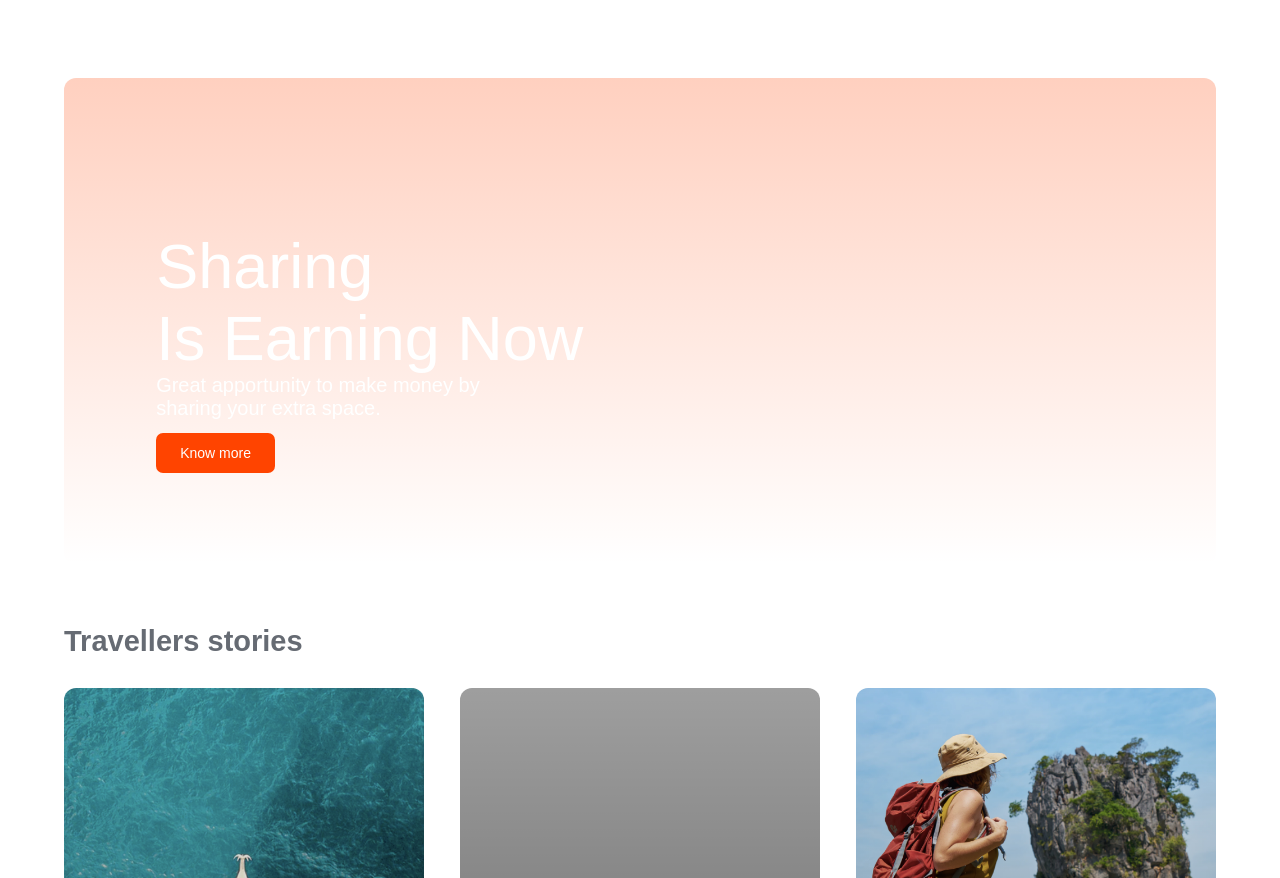
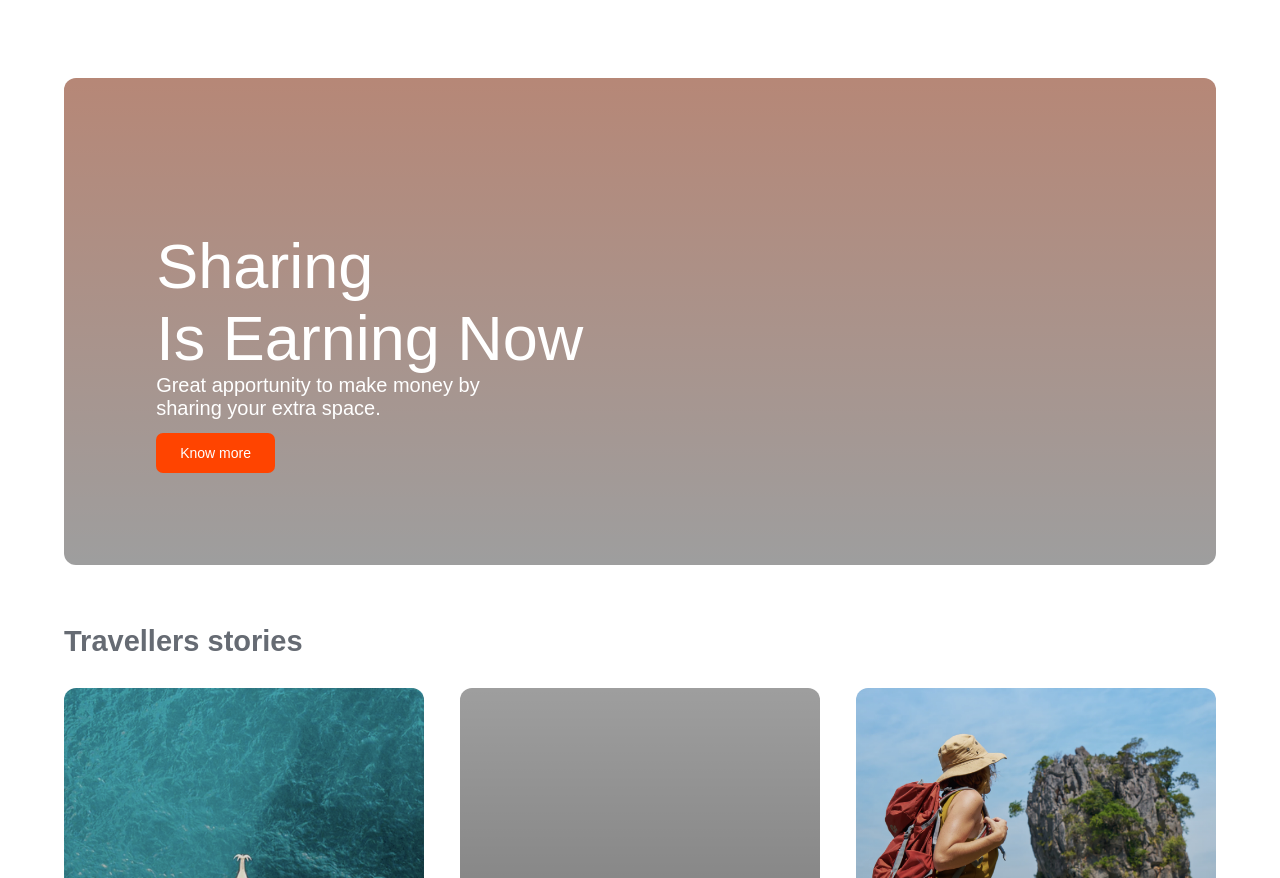
Before and after one commit to terrencerusike/Staybnb, a plain HTML site: page index.html in a window 1280 px wide. Shown: the part 1632-2510 px from the top of the page. Drawn offline with Linux system fonts and the light colour scheme; the site is published under a folder, as on GitHub Pages, so addresses that start at the root find nothing.

Commit message:
Update style.css

```diff
--- a/style.css
+++ b/style.css
@@ -327,7 +327,7 @@ input[type="number"]:focus {
 .sharing_place {
   margin-top: 7%;
   background-image: linear-gradient(rgba(255, 67, 1, 0.25), rgba(0, 0, 0, 0)),
-    url("/images/banner-2.png");
+    url("images/banner-2.png");
   background-position: center;
   background-repeat: no-repeat;
   background-size: cover;
```
